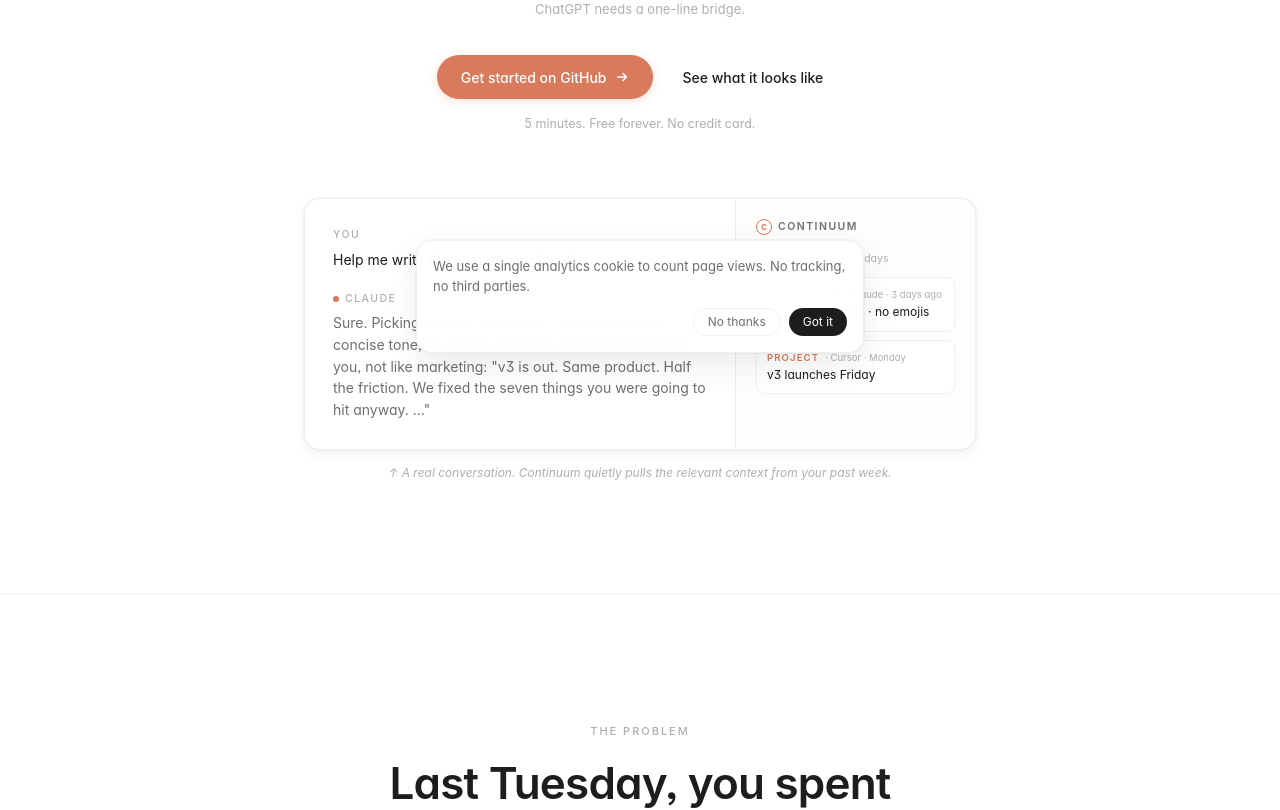
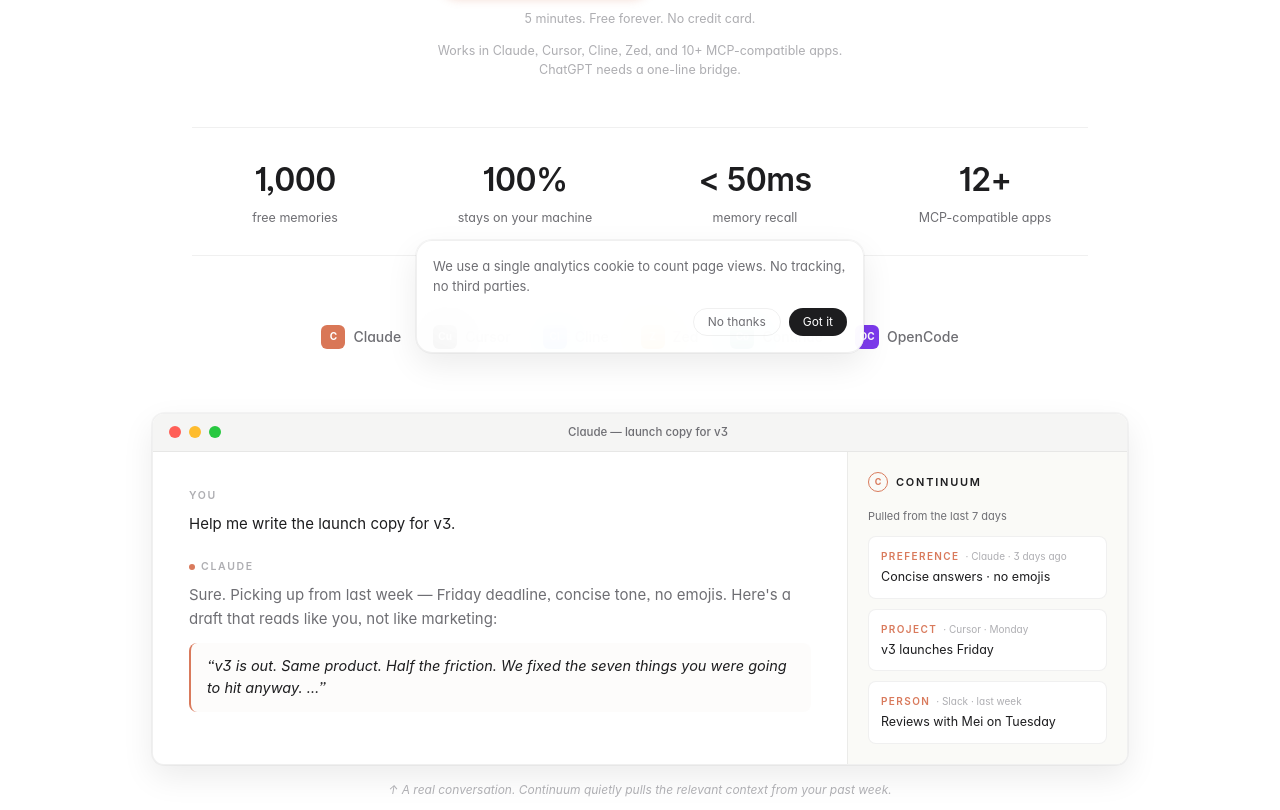
Before and after one commit to zachsaws/continuum, a React (Vite) app: page / in a window 1280 px wide. Shown: the part 435-1245 px from the top of the page. Built offline with nearby package versions, Linux system fonts and the light colour scheme.

Commit message:
EvoMap-style hero: real product mockup as hero, stats wall, AI app logo bar

```diff
--- a/src/App.tsx
+++ b/src/App.tsx
@@ -177,37 +177,147 @@
 
 /* ----------------------------------- hero --------------------------------- */
 
+function StatsWall({ stats }: { stats: { num: string; label: string }[] }) {
+  return (
+    <div className="mx-auto mt-12 grid max-w-4xl grid-cols-2 gap-x-6 gap-y-7 border-y border-border-subtle py-7 sm:grid-cols-4 sm:gap-y-0">
+      {stats.map((s, i) => (
+        <div key={i} className="text-center">
+          <div className="text-balance text-[28px] font-semibold tracking-[-0.018em] text-fg sm:text-[32px]">
+            {s.num}
+          </div>
+          <div className="mt-1.5 text-[12.5px] leading-[1.35] text-fg-muted">{s.label}</div>
+        </div>
+      ))}
+    </div>
+  );
+}
+
+const LOGO_BAR_ITEMS = [
+  { name: "Claude", color: "#D97757", letter: "C" },
+  { name: "Cursor", color: "#000000", letter: "Cu" },
+  { name: "Cline", color: "#3B82F6", letter: "Cl" },
+  { name: "Zed", color: "#F59E0B", letter: "Z" },
+  { name: "Continue", color: "#0D9488", letter: "Co" },
+  { name: "OpenCode", color: "#7C3AED", letter: "OC" },
+];
+
+function LogoBar({ label }: { label: string }) {
+  return (
+    <div className="mt-9 flex flex-col items-center gap-4">
+      <div className="text-[11px] font-medium uppercase tracking-[0.18em] text-fg-dim">
+        {label}
+      </div>
+      <div className="flex flex-wrap items-center justify-center gap-x-6 gap-y-3 sm:gap-x-8">
+        {LOGO_BAR_ITEMS.map((it) => (
+          <div
+            key={it.name}
+            className="flex items-center gap-2 text-[14px] font-medium text-fg-muted transition-colors hover:text-fg"
+          >
+            <span
+              className="inline-flex h-6 w-6 items-center justify-center rounded-md text-[10px] font-bold text-white"
+              style={{ backgroundColor: it.color }}
+            >
+              {it.letter}
+            </span>
+            <span>{it.name}</span>
+          </div>
+        ))}
+      </div>
+    </div>
+  );
+}
+
+function BigProductMockup({ lang }: { lang: Lang }) {
+  const m = dict[lang].hero.mockup;
+  return (
+    <div className="reveal mx-auto mt-16 max-w-5xl">
+      <div className="overflow-hidden rounded-xl border border-border-subtle bg-white shadow-apple-3">
+        {/* macOS window chrome */}
+        <div className="flex items-center gap-2 border-b border-border-subtle bg-[#F5F5F4] px-4 py-2.5">
+          <span className="h-3 w-3 rounded-full bg-[#FF5F57]" />
+          <span className="h-3 w-3 rounded-full bg-[#FEBC2E]" />
+          <span className="h-3 w-3 rounded-full bg-[#28C840]" />
+          <div className="ml-3 flex-1 text-center text-[11.5px] font-medium text-fg-muted">
+            {m.windowTitle}
+          </div>
+          <div className="w-12" />
+        </div>
+        {/* Two-column: chat | continuum sidebar */}
+        <div className="grid gap-0 md:grid-cols-[1fr_280px]">
+          {/* Chat column */}
+          <div className="space-y-6 p-7 md:p-9">
+            <div>
+              <div className="mb-2 text-[10.5px] font-semibold uppercase tracking-[0.16em] text-fg-dim">
+                {m.userLabel}
+              </div>
+              <div className="text-[15px] leading-[1.55] text-fg">{m.userPrompt}</div>
+            </div>
+            <div>
+              <div className="mb-2 flex items-center gap-1.5 text-[10.5px] font-semibold uppercase tracking-[0.16em] text-fg-dim">
+                <span className="inline-block h-1.5 w-1.5 rounded-full bg-accent" />
+                {m.claudeLabel}
+              </div>
+              <p className="text-[15px] leading-[1.6] text-fg-muted">{m.claudeReply}</p>
+              <div className="mt-3 rounded-lg border-l-2 border-accent bg-bg-soft/50 px-4 py-3 text-[14.5px] italic leading-[1.55] text-fg">
+                &ldquo;{m.claudeDraft}&rdquo;
+              </div>
+            </div>
+          </div>
+
+          {/* Continuum memory sidebar */}
+          <div className="border-t border-border-subtle bg-[#FAFAF7] p-5 md:border-l md:border-t-0">
+            <div className="mb-4 flex items-center gap-2">
+              <span className="inline-flex h-5 w-5 items-center justify-center rounded-full border-[1.5px] border-accent text-[9px] font-bold text-accent">
+                C
+              </span>
+              <span className="text-[11px] font-semibold uppercase tracking-[0.16em] text-fg">
+                {m.continuumLabel}
+              </span>
+            </div>
+            <div className="mb-3 text-[11px] text-fg-muted">{m.pullHint}</div>
+            <div className="space-y-2.5">
+              {m.memories.map((mem, i) => (
+                <div
+                  key={i}
+                  className="rounded-lg border border-border-subtle bg-white p-3 transition-shadow hover:shadow-apple-1"
+                >
+                  <div className="mb-1 flex items-center gap-1.5 text-[10px]">
+                    <span className="font-semibold uppercase tracking-[0.14em] text-accent">
+                      {mem.tag}
+                    </span>
+                    <span className="text-fg-dim">· {mem.source}</span>
+                  </div>
+                  <div className="text-[12.5px] leading-[1.4] text-fg">{mem.text}</div>
+                </div>
+              ))}
+            </div>
+          </div>
+        </div>
+      </div>
+      <p className="mt-4 text-center text-[12px] italic text-fg-dim">{m.demoCaption}</p>
+    </div>
+  );
+}
+
 function Hero({ lang }: { lang: Lang }) {
   const t = dict[lang].hero;
-  const isZh = lang === "zh";
-  const memories = [
-    { tag: "preference", text: isZh ? "简短回答,不用 emoji" : "Concise answers · no emojis", source: isZh ? "Claude · 3 天前" : "Claude · 3 days ago" },
-    { tag: "project", text: isZh ? "v3 周五截稿" : "v3 launches Friday", source: isZh ? "Cursor · 周一" : "Cursor · Monday" },
-  ];
-  const aiReply = isZh
-    ? "好。根据你之前告诉我的 —— 周五截稿、简短、不用 emoji —— 先按你的口吻写了一版:「v3 上线。摩擦减半。改的是 7 个你大概率会撞上的坎……」"
-    : "Sure. Picking up from last week — Friday deadline, concise tone, no emojis. Here's a draft that reads like you, not like marketing: \"v3 is out. Same product. Half the friction. We fixed the seven things you were going to hit anyway. …\"";
-  const userPrompt = isZh ? "帮我写 v3 发布的文案。" : "Help me write the launch copy for v3.";
 
   return (
     <section className="relative overflow-hidden">
-      <div className="absolute inset-x-0 top-0 -z-10 h-[680px] bg-hero-warm" />
-      <div className="container-page pt-20 pb-20 md:pt-28 md:pb-28">
+      <div className="absolute inset-x-0 top-0 -z-10 h-[560px] bg-hero-warm" />
+      <div className="container-page pt-16 pb-12 md:pt-20 md:pb-16">
         <div className="reveal-stagger mx-auto max-w-3xl text-center">
-          <div className="mb-7 inline-flex items-center gap-1.5 rounded-full border border-border-subtle bg-bg/70 px-3 py-1 text-[11px] font-medium uppercase tracking-[0.14em] text-fg-muted backdrop-blur">
+          <div className="mb-6 inline-flex items-center gap-1.5 rounded-full border border-border-subtle bg-bg/70 px-3 py-1 text-[11px] font-medium uppercase tracking-[0.14em] text-fg-muted backdrop-blur">
             <span className="h-1.5 w-1.5 rounded-full bg-accent" />
             {t.tag}
           </div>
           <h1 className="text-balance text-display-1 text-fg">
             {renderInline(t.title)}
           </h1>
-          <p className="mx-auto mt-6 max-w-xl text-balance text-[17px] leading-[1.55] text-fg-muted">
+          <p className="mx-auto mt-5 max-w-xl text-balance text-[17px] leading-[1.55] text-fg-muted">
             {renderInline(t.body)}
           </p>
-          <p className="mx-auto mt-3 max-w-md text-[13px] leading-[1.6] text-fg-dim">
-            {t.body2}
-          </p>
-          <div className="mt-9 flex flex-col items-center justify-center gap-2.5 sm:flex-row">
+          <div className="mt-7 flex flex-col items-center justify-center gap-2.5 sm:flex-row">
             <a href={GITHUB_URL} className="btn-primary h-11 px-6 text-[14px]">
               {t.cta1}
               <svg viewBox="0 0 16 16" className="h-3.5 w-3.5" fill="none" stroke="currentColor" strokeWidth="1.8">
@@ -218,66 +328,15 @@
               {t.cta2}
             </a>
           </div>
-          <p className="mt-4 text-[12.5px] text-fg-dim">{t.hint}</p>
+          <p className="mt-3 text-[12.5px] text-fg-dim">{t.hint}</p>
+          <p className="mx-auto mt-3 max-w-md text-[12.5px] leading-[1.55] text-fg-dim">
+            {t.body2}
+          </p>
         </div>
 
-        {/* Memory card — Apple-clean: white card, soft shadow, no fake chrome */}
-        <div className="reveal mx-auto mt-16 max-w-2xl">
-          <div className="overflow-hidden rounded-2xl border border-border-subtle bg-white shadow-apple-2">
-            <div className="grid gap-0 md:grid-cols-[1fr_240px]">
-              {/* Chat column */}
-              <div className="space-y-5 p-6 md:p-7">
-                <div>
-                  <div className="mb-1.5 text-[10.5px] font-medium uppercase tracking-[0.14em] text-fg-dim">
-                    {isZh ? "你" : "You"}
-                  </div>
-                  <div className="text-[14px] leading-[1.55] text-fg">{userPrompt}</div>
-                </div>
-                <div>
-                  <div className="mb-1.5 flex items-center gap-1.5 text-[10.5px] font-medium uppercase tracking-[0.14em] text-fg-dim">
-                    <span className="inline-block h-1.5 w-1.5 rounded-full bg-accent" />
-                    Claude
-                  </div>
-                  <div className="text-[14px] leading-[1.55] text-fg-muted">{aiReply}</div>
-                </div>
-              </div>
-
-              {/* Continuum memory column */}
-              <div className="border-t border-border-subtle bg-bg-soft/40 p-5 md:border-l md:border-t-0">
-                <div className="mb-4 flex items-center gap-1.5">
-                  <span className="inline-flex h-4 w-4 items-center justify-center rounded-full border border-accent text-[8px] font-bold text-accent">
-                    C
-                  </span>
-                  <span className="text-[10.5px] font-semibold uppercase tracking-[0.14em] text-fg-muted">
-                    Continuum
-                  </span>
-                </div>
-                <div className="mb-2.5 text-[10.5px] text-fg-dim">
-                  {isZh ? "从过去 7 天自动提取" : "Pulled from the last 7 days"}
-                </div>
-                <div className="space-y-2">
-                  {memories.map((m, i) => (
-                    <div
-                      key={i}
-                      className="rounded-lg border border-border-subtle bg-white p-2.5"
-                    >
-                      <div className="mb-0.5 flex items-center gap-1.5 text-[9.5px]">
-                        <span className="font-semibold uppercase tracking-[0.12em] text-accent">
-                          {m.tag}
-                        </span>
-                        <span className="text-fg-dim">· {m.source}</span>
-                      </div>
-                      <div className="text-[12px] leading-snug text-fg">{m.text}</div>
-                    </div>
-                  ))}
-                </div>
-              </div>
-            </div>
-          </div>
-          <p className="mt-3.5 text-center text-[12px] italic text-fg-dim">
-            {t.demoCaption}
-          </p>
-        </div>
+        <StatsWall stats={t.stats} />
+        <LogoBar label={t.worksIn} />
+        <BigProductMockup lang={lang} />
       </div>
     </section>
   );
--- a/src/i18n.ts
+++ b/src/i18n.ts
@@ -18,7 +18,20 @@
     cta1: string;
     cta2: string;
     hint: string;
-    demoCaption: string;
+    worksIn: string;
+    stats: { num: string; label: string }[];
+    mockup: {
+      windowTitle: string;
+      userLabel: string;
+      claudeLabel: string;
+      continuumLabel: string;
+      pullHint: string;
+      userPrompt: string;
+      claudeReply: string;
+      claudeDraft: string;
+      memories: { tag: string; text: string; source: string }[];
+      demoCaption: string;
+    };
   };
   pain: {
     tag: string;
@@ -143,7 +156,31 @@
       cta1: "Get started on GitHub",
       cta2: "See what it looks like",
       hint: "5 minutes. Free forever. No credit card.",
-      demoCaption: "↑ A real conversation. Continuum quietly pulls the relevant context from your past week.",
+      worksIn: "Works in",
+      stats: [
+        { num: "1,000", label: "free memories" },
+        { num: "100%", label: "stays on your machine" },
+        { num: "< 50ms", label: "memory recall" },
+        { num: "12+", label: "MCP-compatible apps" },
+      ],
+      mockup: {
+        windowTitle: "Claude — launch copy for v3",
+        userLabel: "You",
+        claudeLabel: "Claude",
+        continuumLabel: "Continuum",
+        pullHint: "Pulled from the last 7 days",
+        userPrompt: "Help me write the launch copy for v3.",
+        claudeReply:
+          "Sure. Picking up from last week — Friday deadline, concise tone, no emojis. Here's a draft that reads like you, not like marketing:",
+        claudeDraft:
+          "v3 is out. Same product. Half the friction. We fixed the seven things you were going to hit anyway. …",
+        memories: [
+          { tag: "preference", text: "Concise answers · no emojis", source: "Claude · 3 days ago" },
+          { tag: "project", text: "v3 launches Friday", source: "Cursor · Monday" },
+          { tag: "person", text: "Reviews with Mei on Tuesday", source: "Slack · last week" },
+        ],
+        demoCaption: "↑ A real conversation. Continuum quietly pulls the relevant context from your past week.",
+      },
     },
     pain: {
       tag: "The problem",
@@ -418,7 +455,30 @@
       cta1: "去 GitHub 装上",
       cta2: "看个示例",
       hint: "5 分钟装好。永久免费。不要信用卡。",
-      demoCaption: "↑ 一段真实对话。Continuum 默默从你过去一周里把相关 context 拉过来。",
+      worksIn: "原生支持",
+      stats: [
+        { num: "1,000", label: "条免费记忆" },
+        { num: "100%", label: "留在你本机" },
+        { num: "< 50ms", label: "记忆召回速度" },
+        { num: "12+", label: "个 MCP 兼容 app" },
+      ],
+      mockup: {
+        windowTitle: "Claude — v3 发布文案",
+        userLabel: "你",
+        claudeLabel: "Claude",
+        continuumLabel: "Continuum",
+        pullHint: "从过去 7 天自动提取",
+        userPrompt: "帮我写 v3 发布的文案。",
+        claudeReply:
+          "好。根据你之前告诉我的 —— 周五截稿、简短、不用 emoji —— 先按你的口吻写了一版:",
+        claudeDraft: "v3 上线。摩擦减半。改的是 7 个你大概率会撞上的坎……",
+        memories: [
+          { tag: "preference", text: "简短回答,不用 emoji", source: "Claude · 3 天前" },
+          { tag: "project", text: "v3 周五截稿", source: "Cursor · 周一" },
+          { tag: "person", text: "周二和 Mei 过一遍", source: "Slack · 上周" },
+        ],
+        demoCaption: "↑ 一段真实对话。Continuum 默默从你过去一周里把相关 context 拉过来。",
+      },
     },
     pain: {
       tag: "问题",
```
Also changed, not shown: .verify-evomap.mjs (added), .verify-v17.mjs (added), 5 other files (tests, documents, lock files or other folders).
